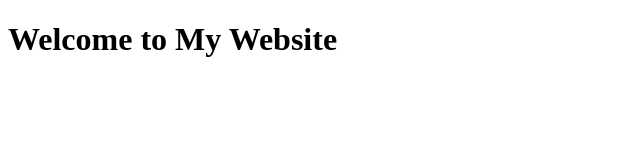
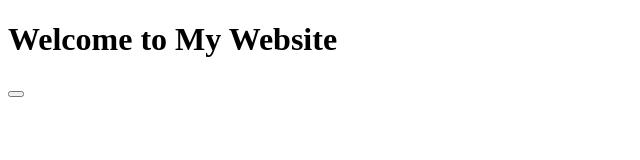
Before and after one commit to DerrickKJr/EncodeJusticeNY, a plain HTML site: page index.html in a window 1280 px wide. Shown: the full height of the page, 0-640 px from the left. Drawn offline with Linux system fonts and the light colour scheme.

Commit message:
Update index.html

```diff
--- a/index.html
+++ b/index.html
@@ -9,6 +9,7 @@
   <body>
     <main>
         <h1>Welcome to My Website</h1>
+        <button onClick="window.location.href = 'Events.html';"></button>
     </main>
   </body>
 </html>
```
